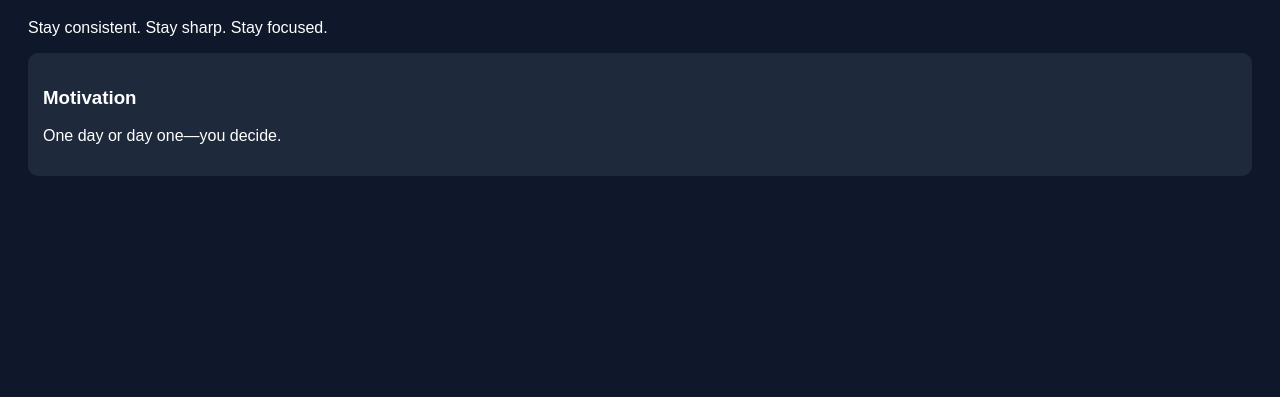
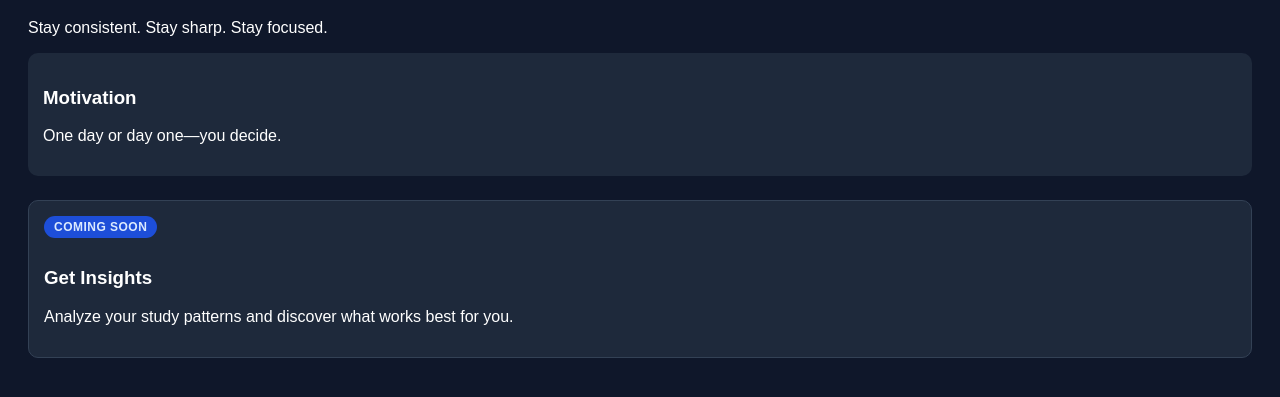
Before and after one commit to srinivasagudi0/StudyFocus, a Flask app: page / in a window 1280 px wide. Shown: the part 145-542 px from the top of the page. Run offline with Flask 3, Linux system fonts and the light colour scheme; the visitor is signed in with stand-in values (Sample User, id 1); data that the repository does not hold is empty.

Commit message:
Added a small coming soon dahboard in main.py working on it.

```diff
--- a/static/style.css
+++ b/static/style.css
@@ -23,6 +23,28 @@ nav a {
     background: #1e293b;
     padding: 15px;
     border-radius: 10px;
+    margin-bottom: 20px;
+}
+
+.feature-section {
+    margin-top: 24px;
+}
+
+.feature-card {
+    border: 1px solid #334155;
+}
+
+.feature-badge {
+    display: inline-block;
+    margin-bottom: 10px;
+    padding: 4px 10px;
+    border-radius: 999px;
+    background: #1d4ed8;
+    color: #dbeafe;
+    font-size: 12px;
+    font-weight: 600;
+    letter-spacing: 0.04em;
+    text-transform: uppercase;
 }
 
 button {
--- a/templates/index.html
+++ b/templates/index.html
@@ -7,4 +7,12 @@
     <h3> Motivation </h3>
     <p>{{quote}}</p>
 </div>
+
+<div class="feature-section">
+    <div class="card feature-card">
+        <div class="feature-badge">Coming Soon</div>
+        <h3>Get Insights</h3>
+        <p>Analyze your study patterns and discover what works best for you.</p>
+    </div>
+</div>
 {% endblock %}
```
